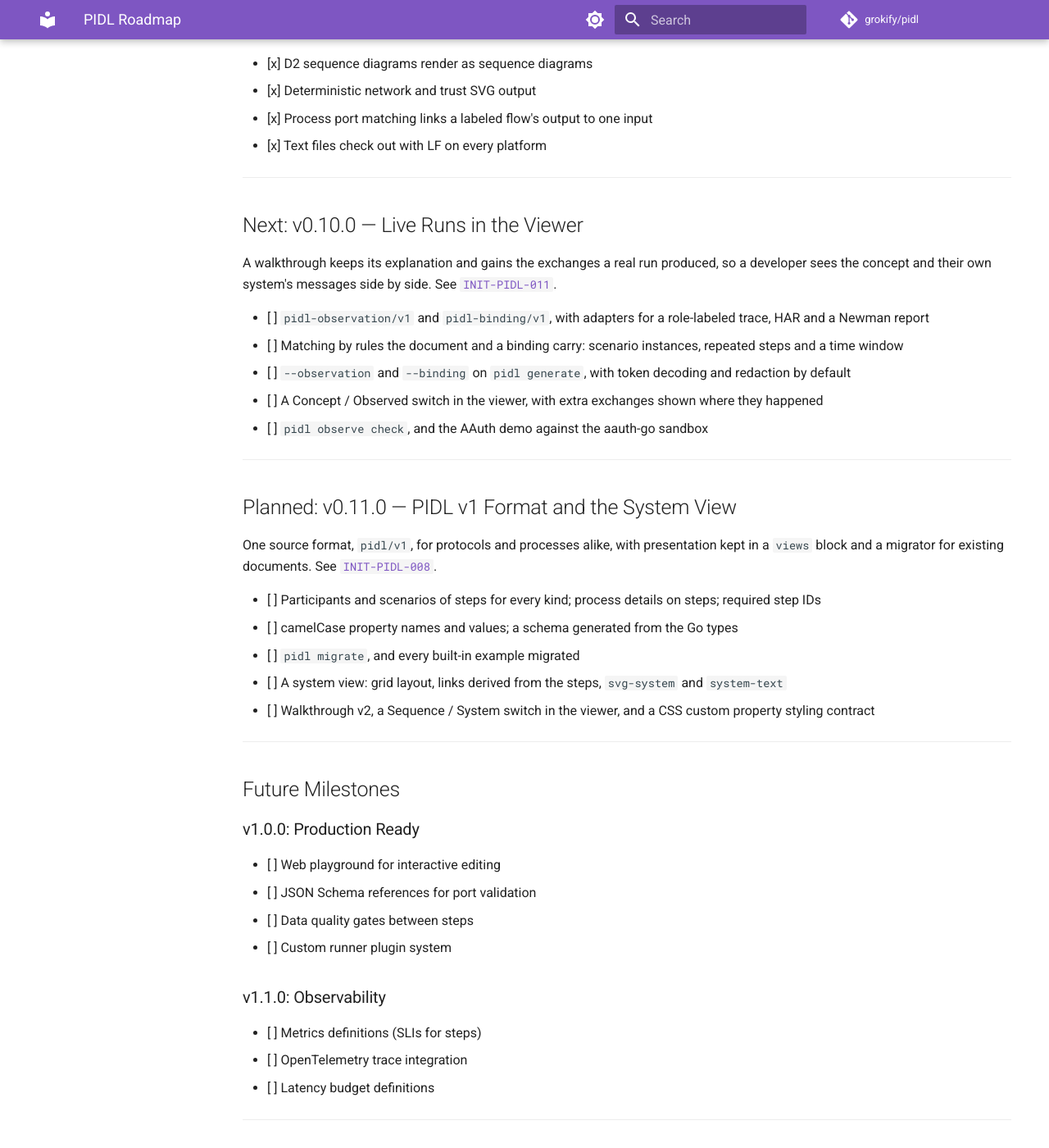
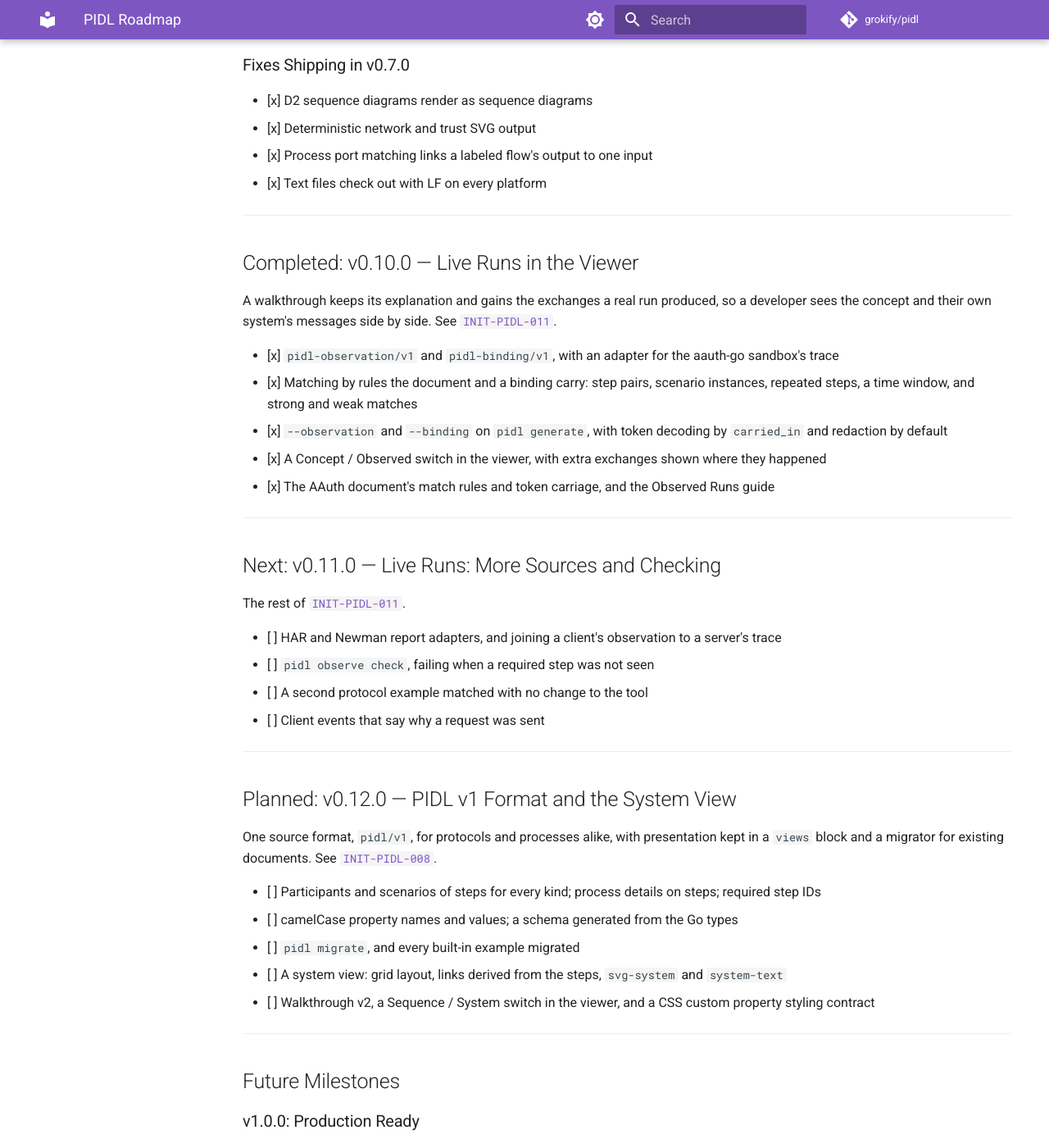
Before and after one commit to grokify/pidl, an MkDocs documentation site: the page built from docs/specs/ROADMAP.md, in a window 1280 px wide and 1400 px high, scrolled down 9966 px. Shown: the whole window at 82% size. Built offline with MkDocs 1.6.1 and Material for MkDocs 9.7.7, drawn with Linux system fonts in a browser that asks for light colours; comment, search, counter and statistics services are not loaded; some of the changed text lies outside the part shown.

Commit message:
docs(roadmap): release live runs as v0.10.0 and follow with v0.11.0 and v0.12.0
Phases 1 and 2 of live runs are usable on their own, so they ship as
v0.10.0. Their more sources and checking follow in v0.11.0, and the v1
format moves to v0.12.0.

Co-Authored-By: Claude Opus 5.5 <noreply@anthropic.com>

```diff
--- a/docs/specs/ROADMAP.md
+++ b/docs/specs/ROADMAP.md
@@ -21,8 +21,9 @@
 | v0.7.0 | Ordered Roles and Scenarios, plus D2, determinism and Windows fixes | ✅ Done |
 | v0.8.0 | Walkthrough Viewer and Flow Examples | ✅ Done |
 | v0.9.0 | Walkthrough Format, Embeddable Viewer, Code Samples, Postman, Narration | ✅ Done |
-| v0.10.0 | Live Runs in the Viewer (`INIT-PIDL-011`) | 🔲 Next |
-| v0.11.0 | PIDL v1 Format and the System View (`INIT-PIDL-008`) | 🔲 Planned |
+| v0.10.0 | Live Runs in the Viewer (`INIT-PIDL-011`, phases 1 and 2) | ✅ Done |
+| v0.11.0 | Live Runs: More Sources and Checking (`INIT-PIDL-011`, phases 3 and 4) | 🔲 Next |
+| v0.12.0 | PIDL v1 Format and the System View (`INIT-PIDL-008`) | 🔲 Planned |
 | v1.0.0 | Production Ready Release | 🔲 Next |
 
 ---
@@ -341,19 +342,30 @@ One PIDL file holds a protocol's ordered roles and an ordered list of named scen
 
 ---
 
-## Next: v0.10.0 — Live Runs in the Viewer
+## Completed: v0.10.0 — Live Runs in the Viewer
 
 A walkthrough keeps its explanation and gains the exchanges a real run produced, so a developer sees the concept and their own system's messages side by side. See [`INIT-PIDL-011`](initiatives/INIT-PIDL-011/ROADMAP.md).
 
-- [ ] `pidl-observation/v1` and `pidl-binding/v1`, with adapters for a role-labeled trace, HAR and a Newman report
-- [ ] Matching by rules the document and a binding carry: scenario instances, repeated steps and a time window
-- [ ] `--observation` and `--binding` on `pidl generate`, with token decoding and redaction by default
-- [ ] A Concept / Observed switch in the viewer, with extra exchanges shown where they happened
-- [ ] `pidl observe check`, and the AAuth demo against the aauth-go sandbox
+- [x] `pidl-observation/v1` and `pidl-binding/v1`, with an adapter for the aauth-go sandbox's trace
+- [x] Matching by rules the document and a binding carry: step pairs, scenario instances, repeated steps, a time window, and strong and weak matches
+- [x] `--observation` and `--binding` on `pidl generate`, with token decoding by `carried_in` and redaction by default
+- [x] A Concept / Observed switch in the viewer, with extra exchanges shown where they happened
+- [x] The AAuth document's match rules and token carriage, and the Observed Runs guide
 
 ---
 
-## Planned: v0.11.0 — PIDL v1 Format and the System View
+## Next: v0.11.0 — Live Runs: More Sources and Checking
+
+The rest of [`INIT-PIDL-011`](initiatives/INIT-PIDL-011/ROADMAP.md).
+
+- [ ] HAR and Newman report adapters, and joining a client's observation to a server's trace
+- [ ] `pidl observe check`, failing when a required step was not seen
+- [ ] A second protocol example matched with no change to the tool
+- [ ] Client events that say why a request was sent
+
+---
+
+## Planned: v0.12.0 — PIDL v1 Format and the System View
 
 One source format, `pidl/v1`, for protocols and processes alike, with presentation kept in a `views` block and a migrator for existing documents. See [`INIT-PIDL-008`](initiatives/INIT-PIDL-008/ROADMAP.md).
 
```
Also changed, not shown: docs/specs/initiatives/INIT-PIDL-008/PLAN.md (+1 -1 lines), docs/specs/initiatives/INIT-PIDL-008/PRD.md (+1 -1 lines), docs/specs/initiatives/INIT-PIDL-008/ROADMAP.md (+1 -1 lines), docs/specs/initiatives/INIT-PIDL-008/TRD.md (+1 -1 lines), docs/specs/initiatives/INIT-PIDL-011/PLAN.md (+1 -1 lines).
